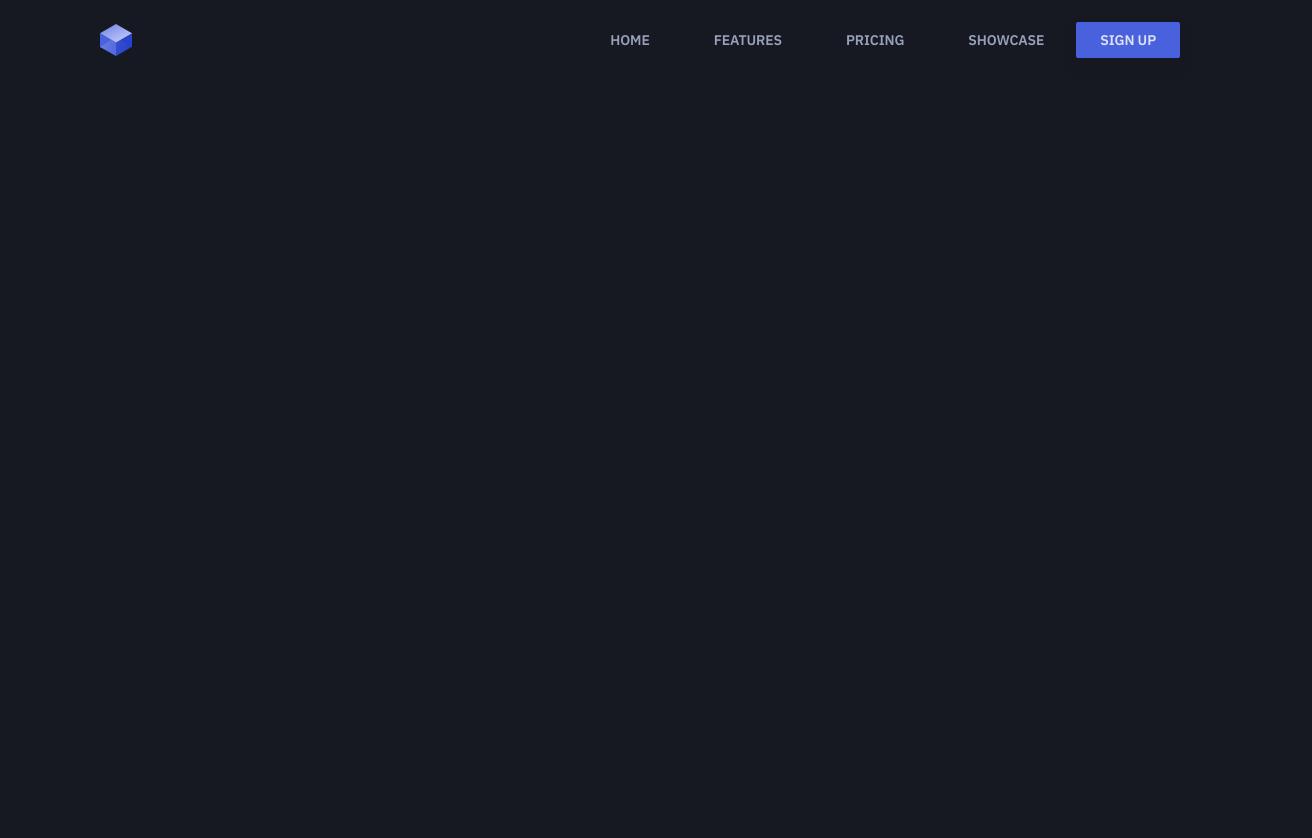
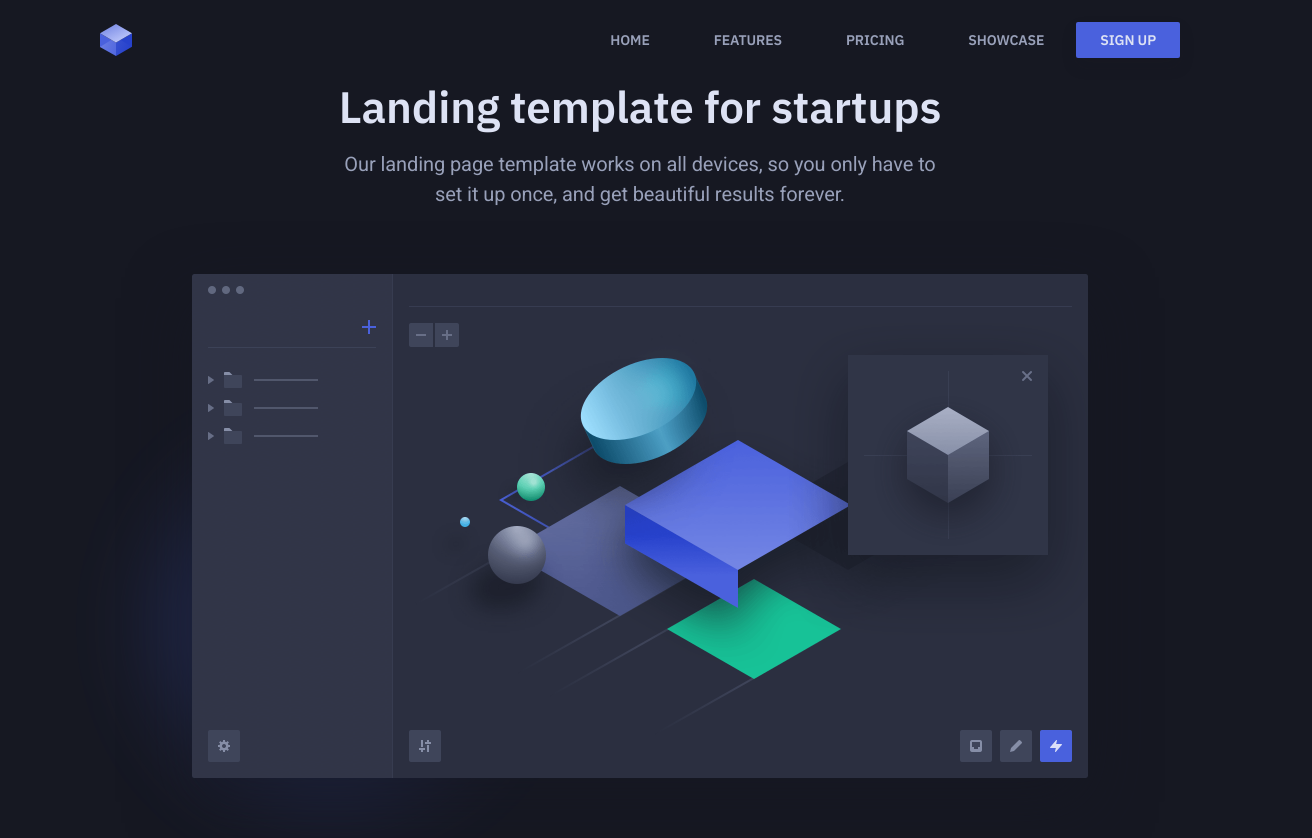
Before and after one commit to jooprima/html-to-react, a React (Create React App) app: page / in a window 1280 px wide. Shown: the top 838 px of the page, 1312 px wide, since content can reach past the window. Before the commit the page ends 800 px from the top, so only its background shows below. Built offline with nearby package versions, Linux system fonts and the light colour scheme.

Commit message:
section hero faded in

```diff
--- a/package.json
+++ b/package.json
@@ -8,6 +8,7 @@
     "@testing-library/user-event": "^12.1.10",
     "react": "^17.0.2",
     "react-dom": "^17.0.2",
+    "react-reveal": "^1.2.2",
     "react-router-dom": "^5.3.0",
     "react-scripts": "4.0.3",
     "web-vitals": "^1.0.1"
--- /dev/null
+++ b/src/elements/Section.js
@@ -0,0 +1,15 @@
+import React from "react";
+import propTypes from "prop-types";
+
+export default function Section(props) {
+  const className = ["section"];
+  className.push(props.className);
+  if (props.isCenteredContent) className.push("center-content");
+
+  return <section className={className.join(" ")}>{props.children}</section>;
+}
+
+Section.propTypes = {
+  isCenteredContent: propTypes.bool,
+  className: propTypes.string,
+};
--- a/src/scenes/Homepage.js
+++ b/src/scenes/Homepage.js
@@ -1,12 +1,49 @@
 import React from "react";
 
-import Button from "elements/Button";
+import Section from "elements/Section";
 import Header from "parts/Header";
+import HeroImage from "assets/images/hero-image.png";
+import Fade from "react-reveal/Fade";
 
 export default function Homepage() {
   return (
-    <div>
+    <div classNameName="body-wrap">
       <Header></Header>
+      <main classNameName="site-content">
+        <Section classNameName="hero illustration-section-01" isCenteredContent>
+          <div className="container-sm">
+            <div className="hero-inner section-inner">
+              <div className="hero-content">
+                <Fade bottom delay={500}>
+                  <h1 className="mt-0 mb-16 " data-reveal-delay="200">
+                    Landing template for startups
+                  </h1>
+                </Fade>
+                <div className="container-xs">
+                  <Fade bottom delay={1000}>
+                    <p className="mt-0 mb-32 " data-reveal-delay="400">
+                      Our landing page template works on all devices, so you
+                      only have to set it up once, and get beautiful results
+                      forever.
+                    </p>
+                  </Fade>
+                </div>
+              </div>
+              <div className="hero-figure  illustration-element-01">
+                <Fade bottom delay={1500}>
+                  <img
+                    className="has-shadow"
+                    src={HeroImage}
+                    alt="Hero"
+                    width="896"
+                    height="504"
+                  />
+                </Fade>
+              </div>
+            </div>
+          </div>
+        </Section>
+      </main>
     </div>
   );
 }
```
Also changed, not shown: 1 other file (tests, documents, lock files or other folders).
